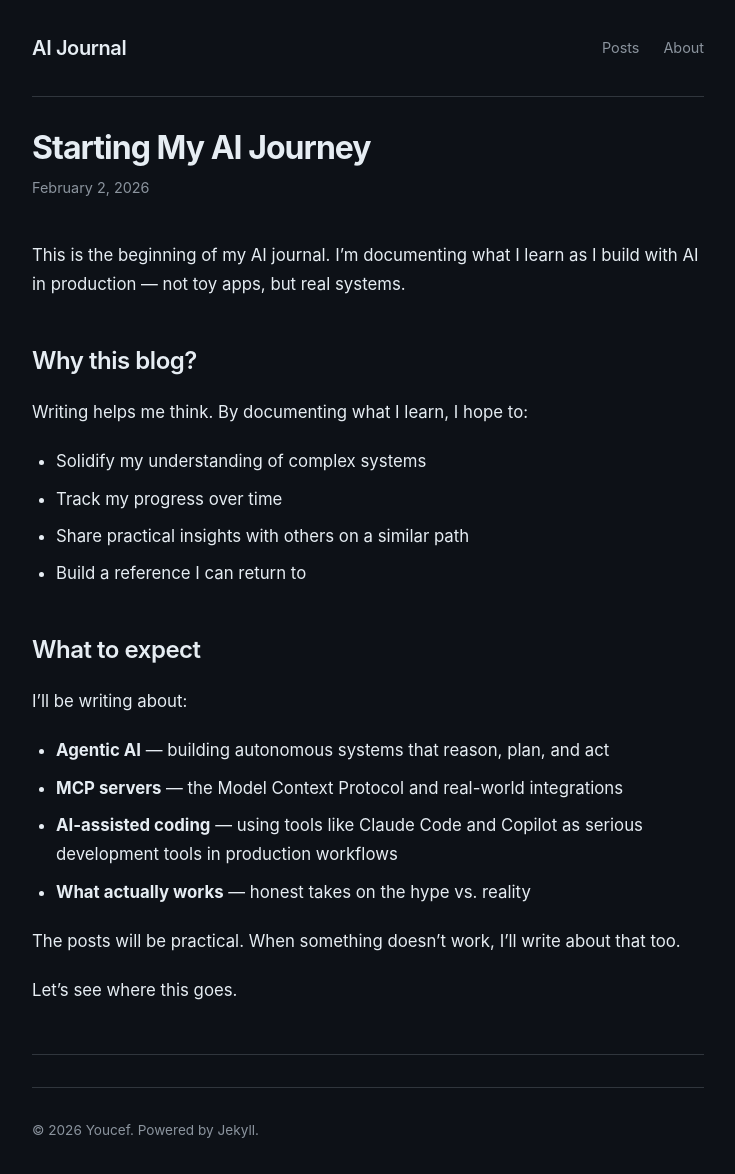
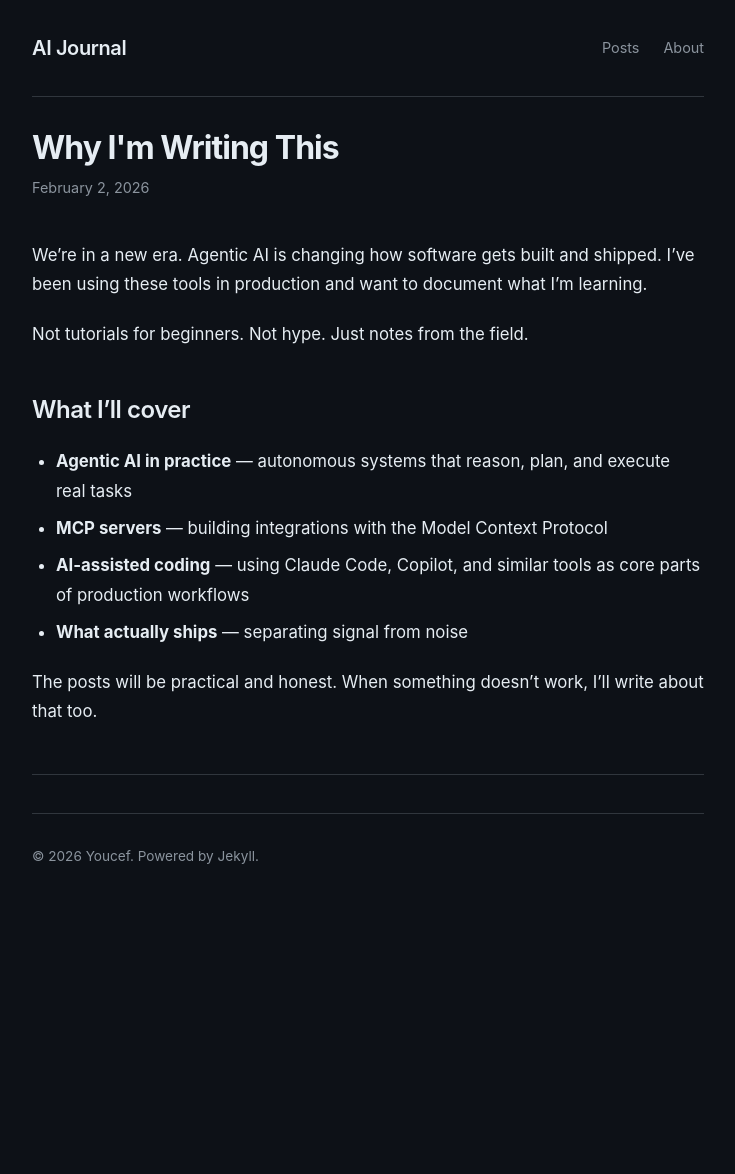
Before and after one commit to youcefjd/youcefdjeddar, a Jekyll site: the page built from _posts/2026-02-02-hello-world.md, in a window 1280 px wide. Shown: the whole page, without its empty margins (272-1007 px from the left). Built offline with Jekyll 4.4.1, drawn with Linux system fonts in a browser that asks for light colours; after the commit the page ends 900 px from its top, so only the background shows below that.

Commit message:
Reframe as experienced engineer documenting agentic AI in production
Co-Authored-By: Claude Opus 4.5 <noreply@anthropic.com>

```diff
--- a/_config.yml
+++ b/_config.yml
@@ -1,5 +1,5 @@
 title: AI Journal
-description: Documenting my journey through artificial intelligence
+description: Notes on agentic AI, MCP servers, and AI-assisted coding in production
 author: Youcef
 url: "https://youcefjd.github.io"
 baseurl: "/youcefdjeddar"
--- a/_posts/2026-02-02-hello-world.md
+++ b/_posts/2026-02-02-hello-world.md
@@ -1,30 +1,19 @@
 ---
 layout: post
-title: "Starting My AI Journey"
+title: "Why I'm Writing This"
 date: 2026-02-02
-description: "Why I'm writing about agentic AI, MCP servers, and AI-assisted coding in production."
+description: "Documenting what actually works with agentic AI in production."
 ---
 
-This is the beginning of my AI journal. I'm documenting what I learn as I build with AI in production — not toy apps, but real systems.
+We're in a new era. Agentic AI is changing how software gets built and shipped. I've been using these tools in production and want to document what I'm learning.
 
-## Why this blog?
+Not tutorials for beginners. Not hype. Just notes from the field.
 
-Writing helps me think. By documenting what I learn, I hope to:
+## What I'll cover
 
-- Solidify my understanding of complex systems
-- Track my progress over time
-- Share practical insights with others on a similar path
-- Build a reference I can return to
+- **Agentic AI in practice** — autonomous systems that reason, plan, and execute real tasks
+- **MCP servers** — building integrations with the Model Context Protocol
+- **AI-assisted coding** — using Claude Code, Copilot, and similar tools as core parts of production workflows
+- **What actually ships** — separating signal from noise
 
-## What to expect
-
-I'll be writing about:
-
-- **Agentic AI** — building autonomous systems that reason, plan, and act
-- **MCP servers** — the Model Context Protocol and real-world integrations
-- **AI-assisted coding** — using tools like Claude Code and Copilot as serious development tools in production workflows
-- **What actually works** — honest takes on the hype vs. reality
-
-The posts will be practical. When something doesn't work, I'll write about that too.
-
-Let's see where this goes.
+The posts will be practical and honest. When something doesn't work, I'll write about that too.
```
Also changed, not shown: _pages/about.md (+2 -2 lines).
